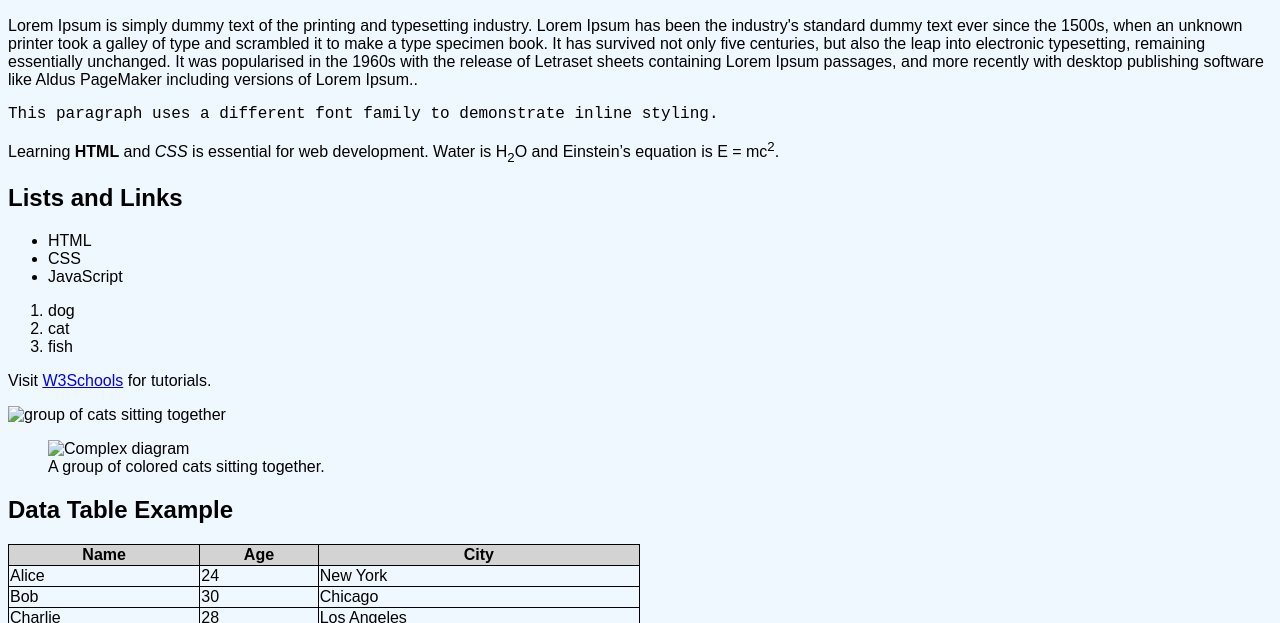
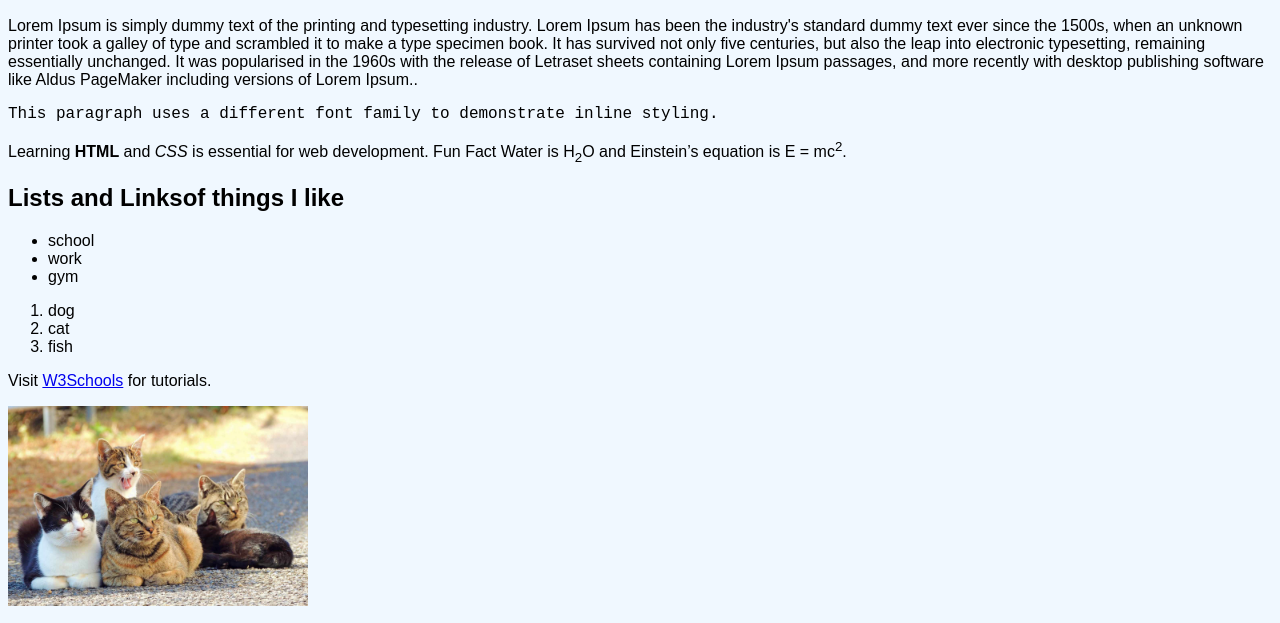
Before and after one commit to Nataleigh-weber/practice_lamplea, a plain HTML site: page index.html in a window 1280 px wide. Shown: the part 111-734 px from the top of the page. Drawn offline with Linux system fonts and the light colour scheme.

Commit message:
Update index.html

```diff
--- a/index.html
+++ b/index.html
@@ -32,7 +32,7 @@
 </head>
 <body>
 
-  <!-- Skip Navigation -->
+
   <a href="#main" style="position:absolute; left:-1000px; top:auto; width:1px; height:1px; overflow:hidden;">Skip to content</a>
 
   <h1>Welcome to My Practice Webpage</h1>
@@ -40,13 +40,13 @@
   <h2>Introduction</h2>
   <p>Lorem Ipsum is simply dummy text of the printing and typesetting industry. Lorem Ipsum has been the industry's standard dummy text ever since the 1500s, when an unknown printer took a galley of type and scrambled it to make a type specimen book. It has survived not only five centuries, but also the leap into electronic typesetting, remaining essentially unchanged. It was popularised in the 1960s with the release of Letraset sheets containing Lorem Ipsum passages, and more recently with desktop publishing software like Aldus PageMaker including versions of Lorem Ipsum..</p>
   <p class="custom-font">This paragraph uses a different font family to demonstrate inline styling.</p>
-  <p>Learning <strong>HTML</strong> and <em>CSS</em> is essential for web development. Water is H<sub>2</sub>O and Einstein’s equation is E = mc<sup>2</sup>.</p>
+  <p>Learning <strong>HTML</strong> and <em>CSS</em> is essential for web development. Fun Fact Water is H<sub>2</sub>O and Einstein’s equation is E = mc<sup>2</sup>.</p>
 
-  <h2>Lists and Links</h2>
+  <h2>Lists and Linksof things I like </h2>
   <ul>
-    <li>HTML</li>
-    <li>CSS</li>
-    <li>JavaScript</li>
+    <li>school</li>
+    <li>work</li>
+    <li>gym</li>
   </ul>
 
   <ol>
@@ -57,16 +57,16 @@
 
   <p>Visit <a href="https://www.w3schools.com" target="_blank">W3Schools</a> for tutorials.</p>
 
-  <!-- Simple Image -->
-  <img src="catsforwebpage#1.jpg" alt="group of cats sitting together" style="width:300px;height:auto;">
 
-  <!-- Complex Image with ARIA long description -->
+  <img src="catsforwebpage_1.jpg" alt="group of cats sitting together" style="width:300px;height:auto;">
+
+
   <figure>
-    <img src="catsforwebpage#2.jpg" alt="Complex diagram" aria-describedby="complexDesc">
+    <img src="catsforwebpage_2.jpg" alt="Complex diagram" aria-describedby="complexDesc">
     <figcaption id="complexDesc">A group of colored cats sitting together.</figcaption>
   </figure>
 
-  <!-- Main Content Anchor for Skip Link -->
+
   <div id="main">
     <h2>Data Table Example</h2>
     <table>
```
